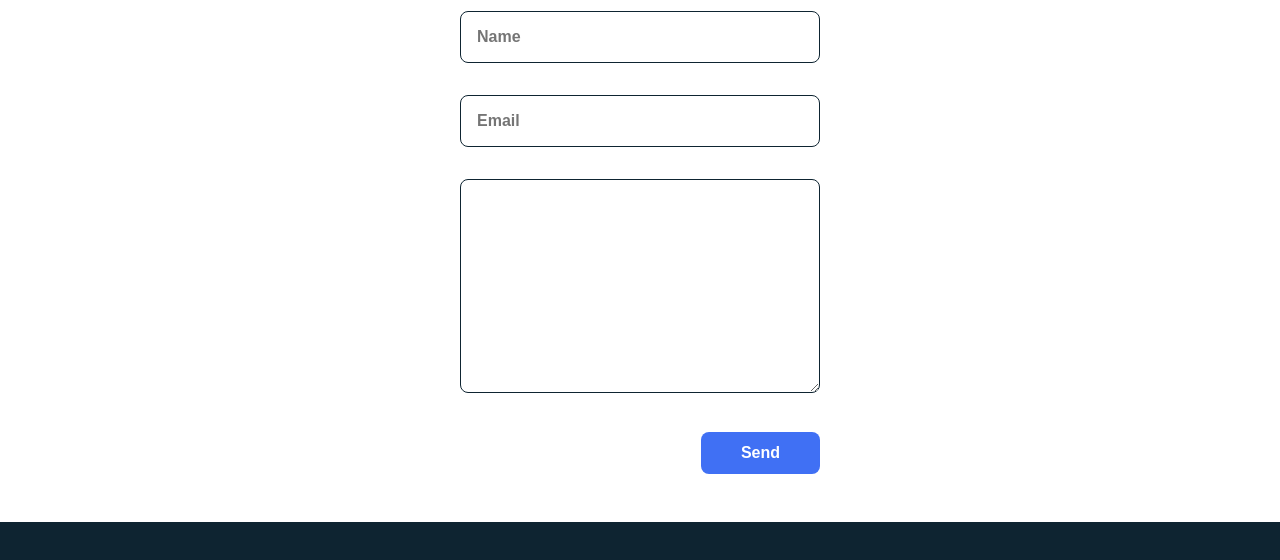
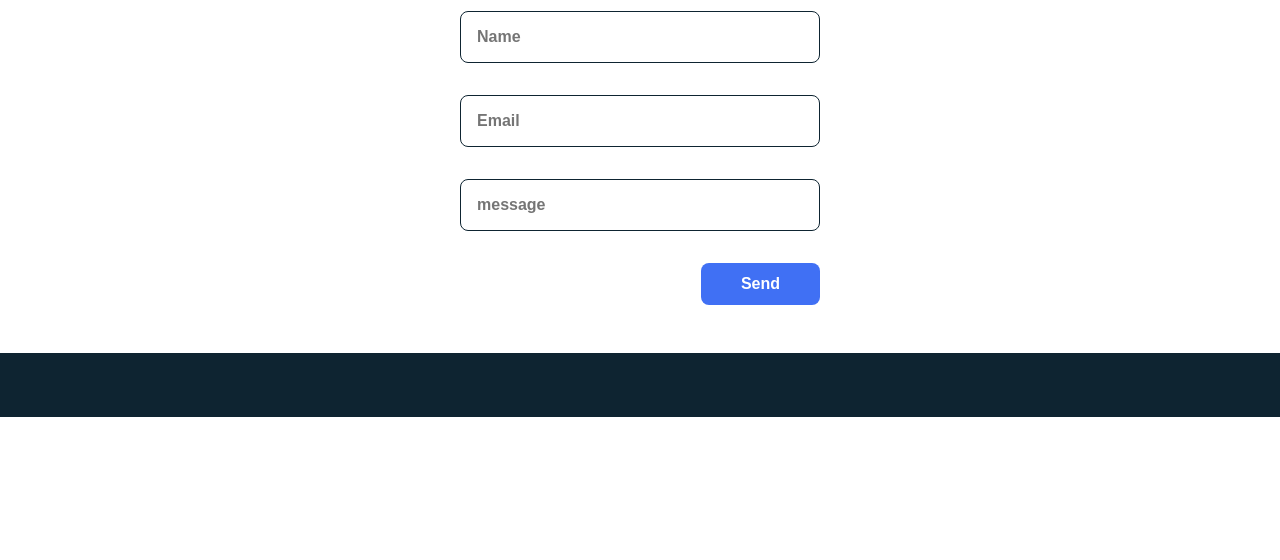
Before and after one commit to Majdmatoussi/WebResume, a plain HTML site: page index.html in a window 1280 px wide. Shown: the part 3401-3961 px from the top of the page. After the commit the page ends 3818 px from the top, so only its background shows below. Drawn offline with nearby package versions, Linux system fonts and the light colour scheme; a script that the page names is missing.

Commit message:
Update index.html

```diff
--- a/index.html
+++ b/index.html
@@ -205,7 +205,7 @@
                                          <input type="text" name="name" placeholder="Name" class="contact__input" required>
                                          <input type="email" name="email"  placeholder="Email"class="contact__input" required>
 					 <input type="hidden" name="_next" value="https://majdmatoussi.github.io/thanks.html">
-					 <textarea name="" id="" cols="0" rows="10" class="contact__input"></textarea>
+					 <input type="text" name="name" placeholder="message" class="contact__input" required>
 
                      <button type="submit"class="contact__button button">Send</button>
                     </form>
```
